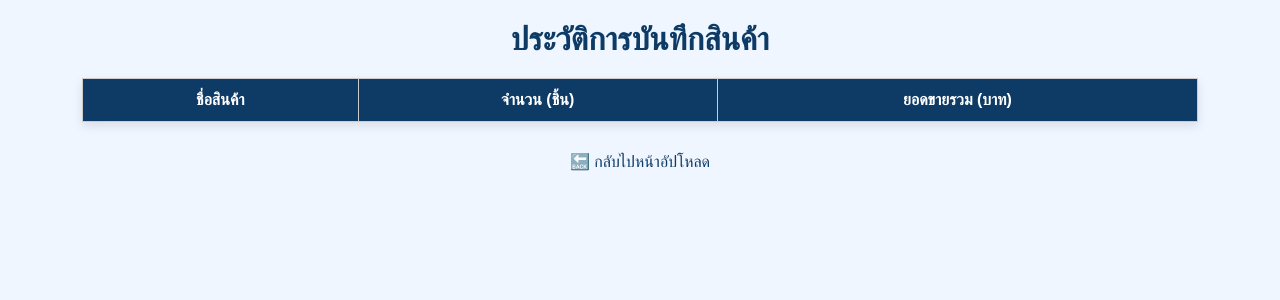
After one commit to Keetasin/THAIOCR-ReceiptNet, a Flask app: page /history in a window 1280 px wide. The commit adds this page. Shown: the top 300 px of the page. Run offline with Flask 3, Linux system fonts and the light colour scheme; lists and menus that the app fills with data are empty.

Commit message:
้history

```diff
--- a/requirements.txt
+++ b/requirements.txt
@@ -2,3 +2,4 @@ typhoon-ocr
 rapidfuzz
 matplotlib
 flask
+sqlalchemy
--- /dev/null
+++ b/web/checkdb.py
@@ -0,0 +1,4 @@
+from models import Session, SaleItem
+session = Session()
+for item in session.query(SaleItem).all():
+    print(item.name, item.quantity, item.total_sales)
--- a/web/main.py
+++ b/web/main.py
@@ -4,8 +4,12 @@ from typhoon_ocr import ocr_document
 import csv
 from rapidfuzz import process, fuzz
 import matplotlib.pyplot as plt
+import matplotlib
+matplotlib.use('Agg')
 from matplotlib import font_manager, rcParams
 from collections import defaultdict
+from models import Session, SaleItem
+
 
 app = Flask(__name__)
 UPLOAD_FOLDER = 'uploads'
@@ -29,8 +33,12 @@ def upload_file():
             filepath = os.path.join(UPLOAD_FOLDER, 'uploaded_file' + ext)
             file.save(filepath)
 
-            result_text = ocr_document(pdf_or_image_path=filepath, task_type="default", page_num=1)
-            data = parse_receipt_text(result_text)
+            try:
+                result_text = ocr_document(pdf_or_image_path=filepath, task_type="default", page_num=1)
+                data = parse_receipt_text(result_text)
+            except Exception as e:
+                return f"เกิดข้อผิดพลาดในการเรียกใช้ OCR: {str(e)}"
+
 
             if 'items' in data:
                 for item in data['items']:
@@ -115,5 +123,49 @@ def parse_receipt_text(text):
     data['items'] = items
     return data
 
+
+from flask import Flask, render_template, request, url_for, redirect  # เพิ่ม redirect
+
+@app.route('/save-edits', methods=['POST'])
+def save_edits():
+    try:
+        num_items = int(request.form['num_items'])
+
+        # เปิด Session ใหม่
+        db_session = Session()
+        # db_session.query(SaleItem).delete()
+
+        for i in range(num_items):
+            name = request.form[f'name_{i}']
+            quantity = int(request.form[f'quantity_{i}'])
+            total_sales = float(request.form[f'total_sales_{i}'])
+
+            # บันทึกลงฐานข้อมูล
+            item = SaleItem(name=name, quantity=quantity, total_sales=total_sales)
+            db_session.add(item)
+
+        db_session.commit()
+        db_session.close()
+
+        # ✅ ไปยังหน้าใหม่หลังบันทึก
+        return redirect(url_for('saved_page'))
+
+    except Exception as e:
+        return f"เกิดข้อผิดพลาด: {str(e)}"
+
+@app.route('/saved')
+def saved_page():
+    return render_template('saved.html')
+
+@app.route('/history')
+def show_history():
+    from models import Session, SaleItem
+    session = Session()
+    items = session.query(SaleItem).all()
+    session.close()
+
+    return render_template('history.html', items=items)
+
+
 if __name__ == '__main__':
     app.run(debug=True)
--- /dev/null
+++ b/web/templates/history.html
@@ -0,0 +1,76 @@
+<!DOCTYPE html>
+<html lang="th">
+<head>
+    <meta charset="UTF-8">
+    <title>ประวัติการบันทึกสินค้า</title>
+    <style>
+        body {
+            font-family: 'Kanit', sans-serif;
+            background-color: #f0f6ff;
+            color: #0d3b66;
+            margin: 20px;
+        }
+
+        h1 {
+            text-align: center;
+            margin-bottom: 20px;
+        }
+
+        table {
+            border-collapse: collapse;
+            width: 90%;
+            margin: auto;
+            background: #fff;
+            box-shadow: 0 4px 10px rgba(0,0,0,0.1);
+        }
+
+        th, td {
+            padding: 12px 16px;
+            border: 1px solid #ccc;
+            text-align: center;
+        }
+
+        th {
+            background-color: #0d3b66;
+            color: white;
+        }
+
+        tr:nth-child(even) {
+            background-color: #e0ecff;
+        }
+
+        a {
+            display: block;
+            text-align: center;
+            margin-top: 30px;
+            text-decoration: none;
+            color: #0d3b66;
+        }
+    </style>
+</head>
+<body>
+
+    <h1>ประวัติการบันทึกสินค้า</h1>
+    <table>
+        <thead>
+            <tr>
+                <th>ชื่อสินค้า</th>
+                <th>จำนวน (ชิ้น)</th>
+                <th>ยอดขายรวม (บาท)</th>
+            </tr>
+        </thead>
+        <tbody>
+            {% for item in items %}
+            <tr>
+                <td>{{ item.name }}</td>
+                <td>{{ item.quantity }}</td>
+                <td>{{ "%.2f"|format(item.total_sales) }}</td>
+            </tr>
+            {% endfor %}
+        </tbody>
+    </table>
+
+    <a href="{{ url_for('upload_file') }}">🔙 กลับไปหน้าอัปโหลด</a>
+
+</body>
+</html>
```
Also changed, not shown: web/models.py (added, +22 -0 lines), web/templates/result.html (+25 -6 lines), web/templates/saved.html (added, +37 -0 lines), 2 other files.
